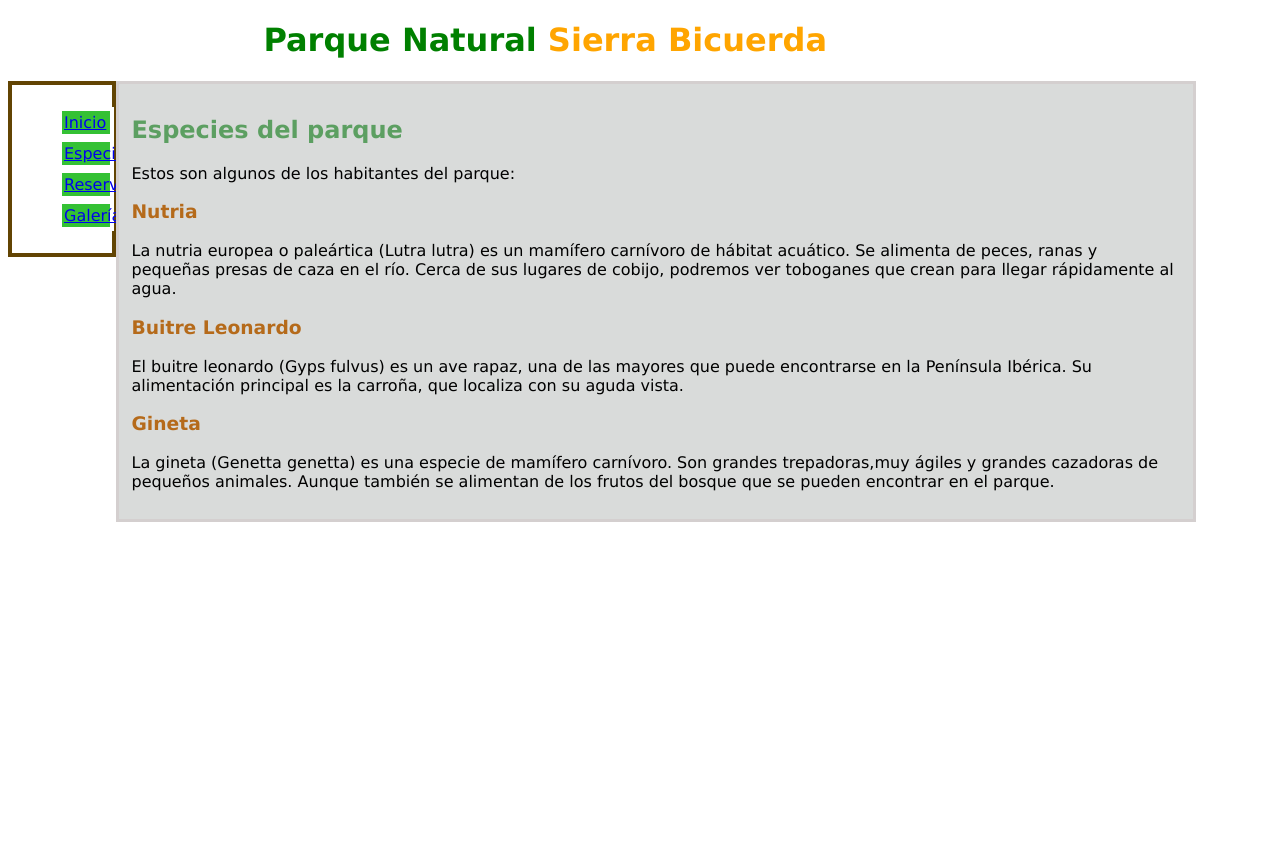
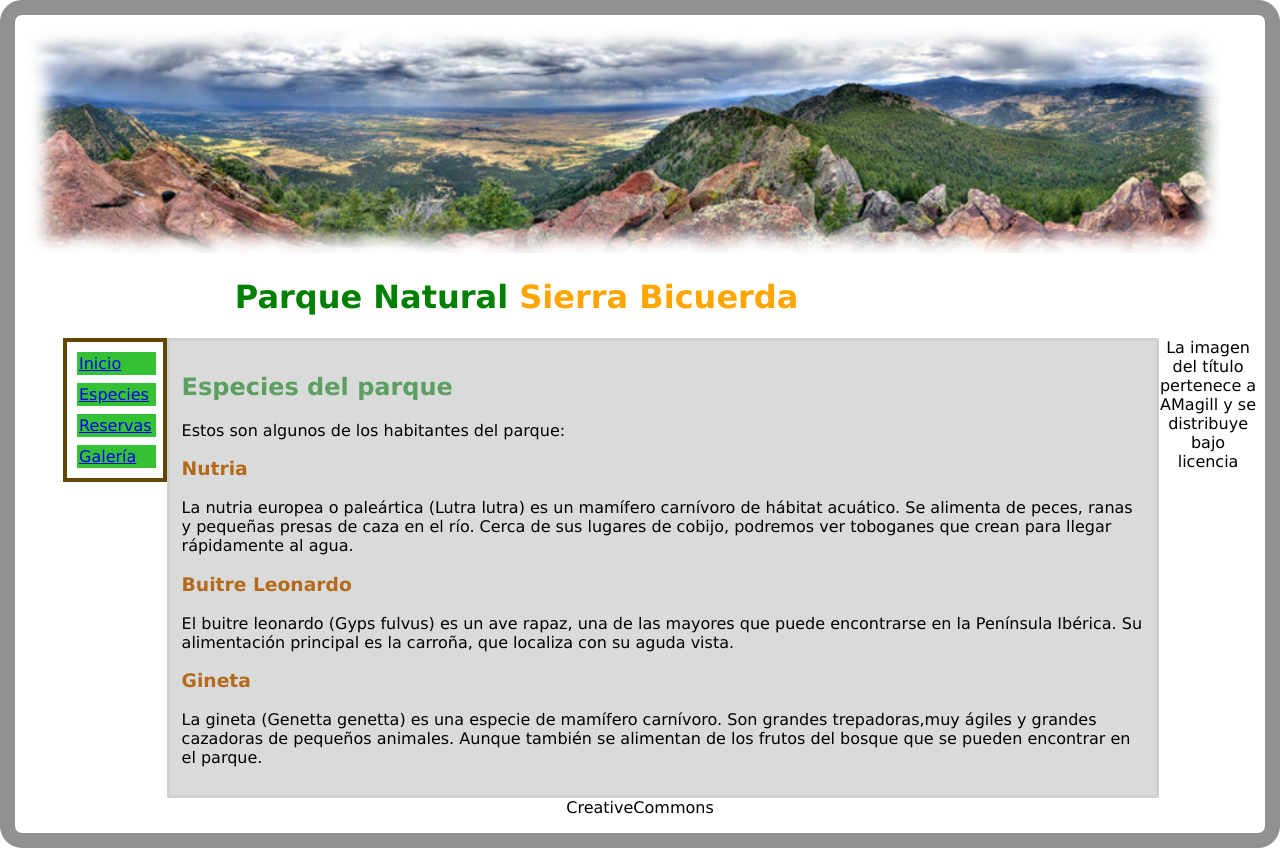
Before and after one commit to AlvaroBernabe/aba-geekshubs-fsd-val-html-css-tarea4, a plain HTML site: page especies.html in a window 1280 px wide. Before the commit the page ends 800 px from the top, so only its background shows below. Drawn offline with Linux system fonts and the light colour scheme.

Commit message:
falta cuadrago :(

```diff
--- a/css/style.css
+++ b/css/style.css
@@ -11,7 +11,7 @@ h3 {
 }
 h1  {
     text-align: center;
-    width: 85%;
+    width: 80%;
 }
 #menu-lateral {
     float:left;
@@ -19,11 +19,14 @@ h1  {
     padding:6px;
     border:4px solid rgb(98, 68, 3);
     background-color: white;
+
 }
 #menu-lateral li  {
 display: block;
 width:90%;
 background-color: rgb(52, 193, 52);
+background:linear-gradient(top, rgb(9, 162, 57), rgb(243, 243, 243));
+
 padding: 2px;
 border:4px solid rgb(255, 255, 255);
 }
@@ -31,7 +34,16 @@ border:4px solid rgb(255, 255, 255);
     border:3px solid rgb(212, 207, 207);
     padding:12px;
     float:left;
-    width: 83%;
+    width: 78%;
     background-color: rgb(217, 219, 218);
-
 }
+html {
+    border: 15px solid #919191;
+    border-radius:22px;
+    min-height: 100%;
+}
+#licencia {
+    position: left;
+    text-align: center;
+    float: center
+}
--- a/especies.html
+++ b/especies.html
@@ -6,16 +6,16 @@
     <meta name="viewport" content="width=device-width, initial-scale=1.0" />
     <title>Parque Natural</title>
     <link rel="stylesheet" href="./css/style.css">
+    <img src="./imagenes/panoramica.jpg"  class="img-responsive"  style="width:97% !important; height:230px !important"  alt="Parque natural" >
   </head>
   <body>
     <h1><span style=color:green>Parque Natural</span> <span style=color:orange> Sierra Bicuerda</h1>
-        <nav>
-         <div id="menu-lateral" class="menuV"><ul>
+        <ul> <div id="menu-lateral">
       <li><a href="./index.html">Inicio</a></li>
       <li><a href="./especies.html">Especies</a></li>
       <li><a href="#">Reservas</a></li>
       <li><a href="#">Galería</a></li>
-        </ul></div></nav>
+      </div></ul>
         <div id="textomarco">
     <h2>Especies del parque</h2>
     <p>Estos son algunos de los habitantes del parque:</p>
@@ -40,5 +40,6 @@
       encontrar en el parque.
     </p>
 </div>
+<div id="licencia"> <p>La imagen del título pertenece a AMagill y se distribuye bajo licencia CreativeCommons</p></div>
   </body>
 </html>
```
Also changed, not shown: index.html (+4 -2 lines), imagenes/panoramica.jpg (added).
